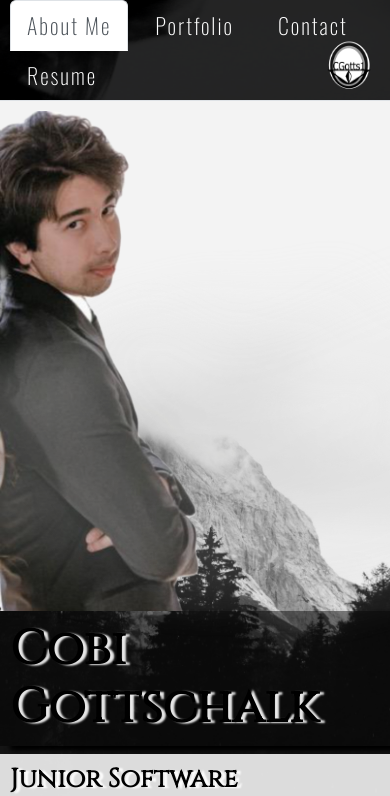
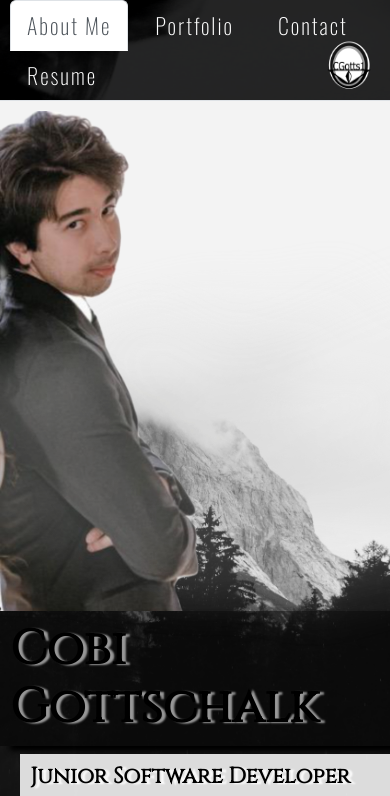
Before and after one commit to Cgotts1/React-Portfolio, a React (Create React App) app in the folder react-portfolio/: page / in a window 390 px wide. Shown: the top 796 px of the page. Built offline with nearby package versions, Linux system fonts and the light colour scheme; a web font is replaced by a local one.

Commit message:
Added media queries for name and position

```diff
--- a/react-portfolio/src/App.css
+++ b/react-portfolio/src/App.css
@@ -110,9 +110,8 @@
 
   float: right;
   text-shadow: 4px 1px 2px rgb(233, 233, 233);
-  /* text-shadow: 4px 1px 2px rgb(153, 153, 153); */
+  text-shadow: 4px 1px 2px rgb(153, 153, 153);
   font-family: "Cinzel", serif;
-  /* font-family: 'Oswald', sans-serif; */
   background-color: rgba(255, 255, 255, 0.481);
   color: rgb(0, 0, 0);
   font-weight: 900;
@@ -143,6 +142,24 @@
   }
   .name {
     font-size: 126px;
+  }
+}
+
+@media screen and (max-width: 965px) {
+  .position {
+    font-size: 22px;
+  }
+  .name {
+    font-size: 65px;
+  }
+}
+
+@media screen and (max-width: 700px) {
+  .position {
+    font-size: 22px;
+  }
+  .name {
+    font-size: 35px;
   }
 }
 
@@ -566,9 +583,6 @@ li {
   margin-top: 10px;
 }
 
-/* .re{
-  width: 25%;
-} */
 
 .resume-page {
   height: 100vh;
@@ -615,7 +629,6 @@ h4 {
   justify-content: center;
   align-items: center;
   background-color: rgba(255, 255, 255, 0.056);
-  /* width: 25vw; */
 }
 
 .download-icon{
```
